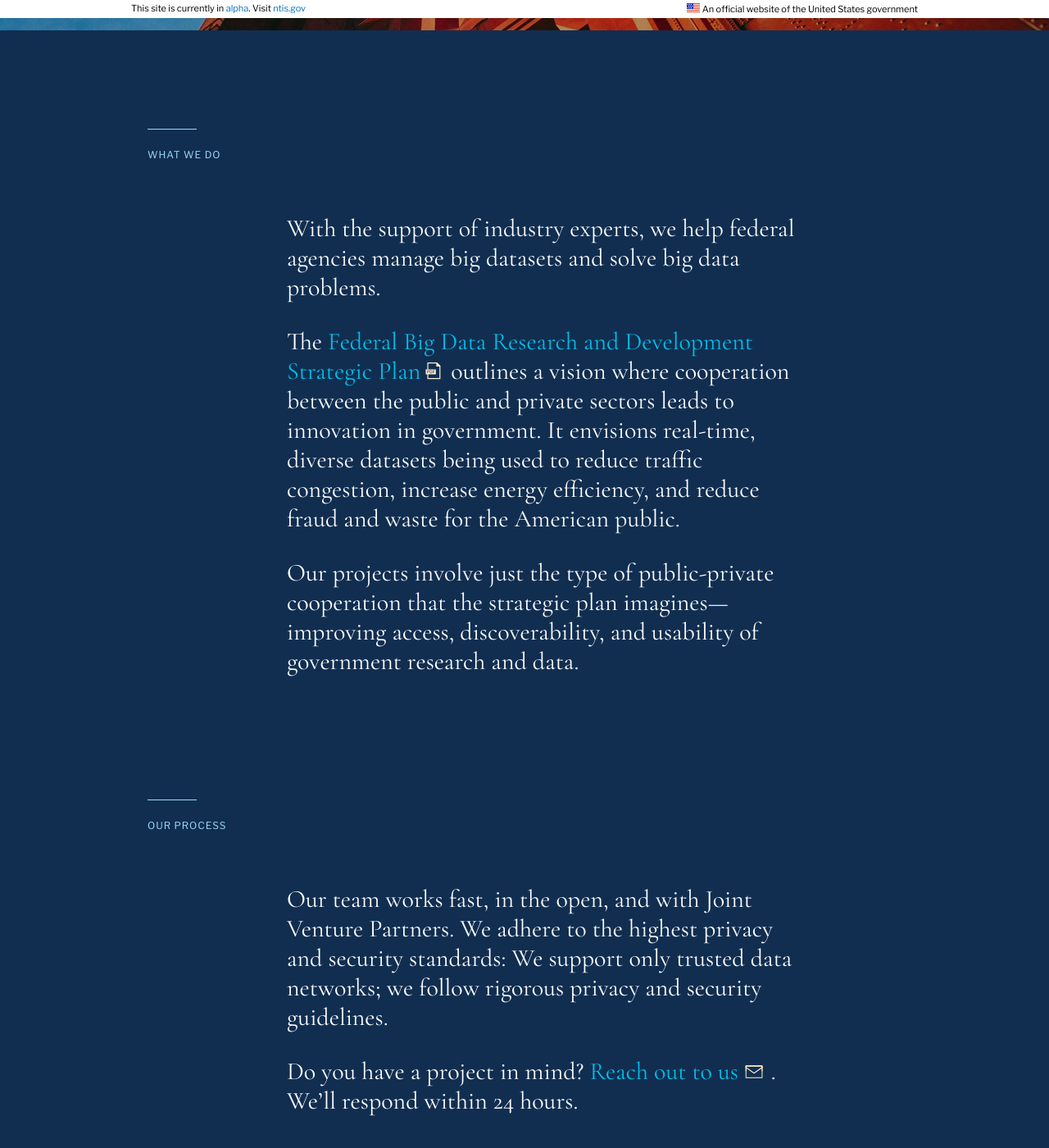
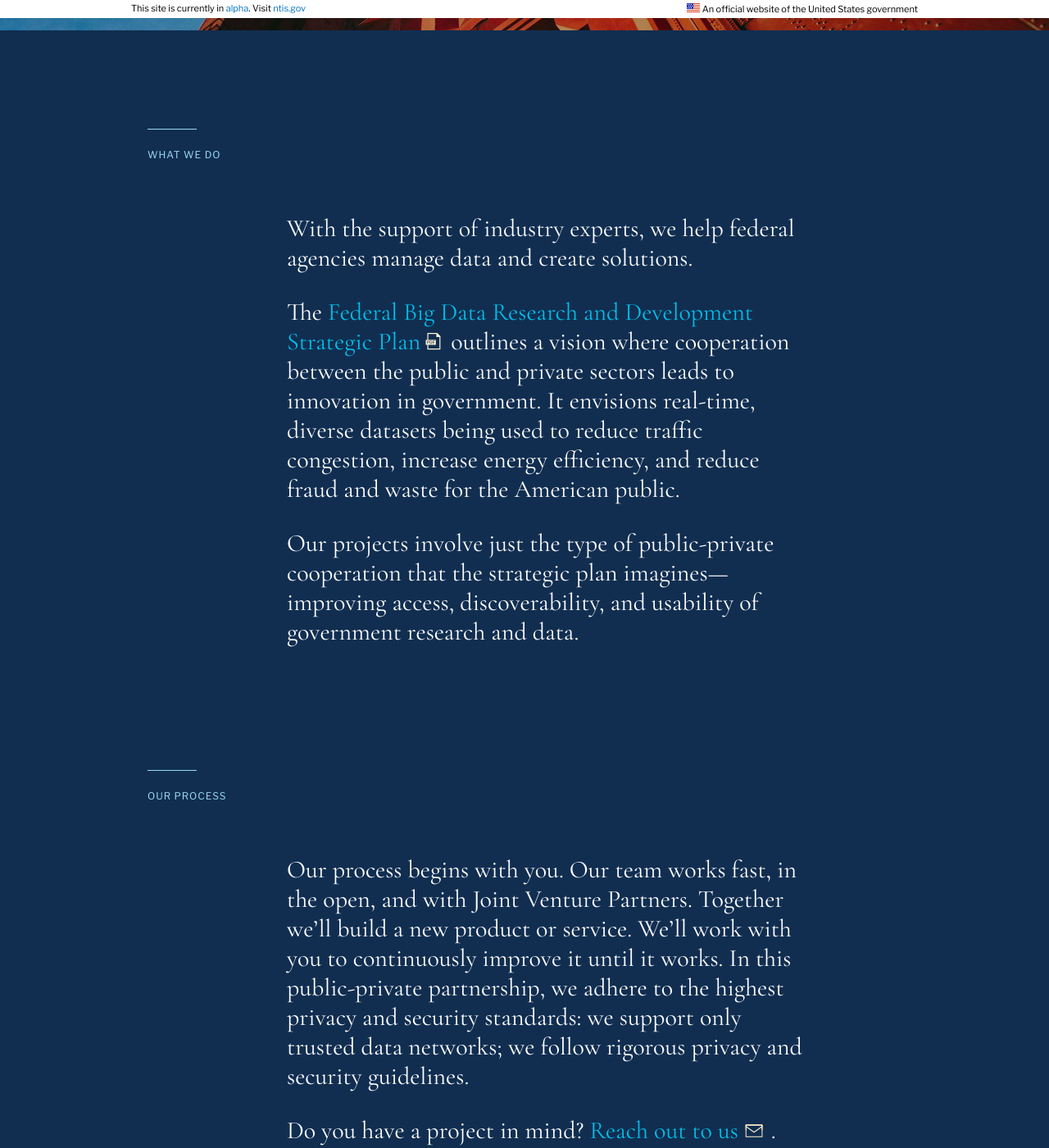
Before and after one commit to 18F/ntis-gov, a Jekyll site: the page built from our_work/index.md, in a window 1280 px wide and 1400 px high, scrolled down 503 px. Shown: the whole window at 82% size. Built offline with Jekyll 4.4.1, drawn with Linux system fonts in a browser that asks for light colours; some of the changed text lies outside the part shown.

Commit message:
need to vet content / language here

```diff
--- a/our_work/index.md
+++ b/our_work/index.md
@@ -2,12 +2,12 @@
 layout: subpage
 title: Our work
 id: our-work
-summary: We help federal agencies open their data to the public
+summary: We help federal agencies put their data to work
 ---
 
 ### What we do
 
-With the support of industry experts, we help federal agencies manage big datasets and solve big data problems.
+With the support of industry experts, we help federal agencies manage data and create solutions.
 
 The [Federal Big Data Research and Development Strategic Plan](https://www.whitehouse.gov/sites/default/files/microsites/ostp/NSTC/bigdatardstrategicplan-nitrd_final-051916.pdf) outlines a vision where cooperation between the public and private sectors leads to innovation in government.  It envisions real-time, diverse datasets being used to reduce traffic congestion, increase energy efficiency, and reduce fraud and waste for the American public.
 
@@ -16,6 +16,6 @@
 
 ### Our process
 
-Our team works fast, in the open, and with Joint Venture Partners. We adhere to the highest privacy and security standards: We support only trusted data networks; we follow rigorous privacy and security guidelines.
+Our process begins with you. Our team works fast, in the open, and with Joint Venture Partners.  Together we'll build a new product or service.  We'll work with you to continuously improve it until it works.  In this public-private partnership, we adhere to the highest privacy and security standards: we support only trusted data networks; we follow rigorous privacy and security guidelines.
 
 Do you have a project in mind? <a href="mailto:info@ntis.gov?Subject=Project%20Inquiry" target="_top">Reach out to us</a>. We'll respond within 24 hours.
```
